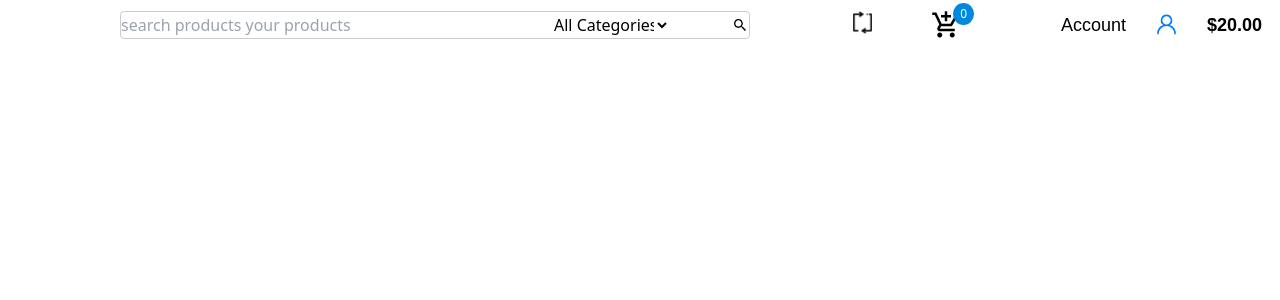
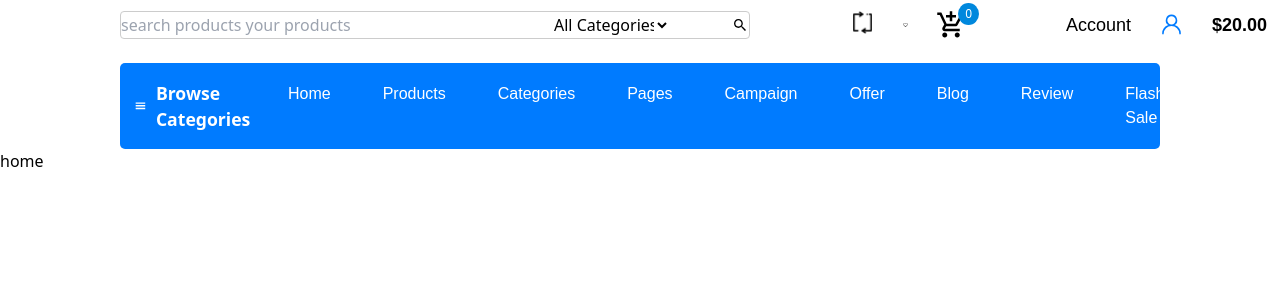
Before and after one commit to Moinulilm10/Healthxtech_task, a React (Vite) app: page / in a window 1280 px wide. Shown: the top 300 px of the page. Built offline with nearby package versions, Linux system fonts and the light colour scheme.

Commit message:
secondary navbar added

```diff
--- a/src/App.jsx
+++ b/src/App.jsx
@@ -1,11 +1,28 @@
-import Navbar from "./components/Navbar/Navbar";
+import { RouterProvider, createBrowserRouter } from "react-router-dom";
+import Home from "./components/Home.jsx/Home";
+import Main from "./layout/Main";
 
 function App() {
-  return (
-    <>
-      <Navbar />
-    </>
-  );
+  const router = createBrowserRouter([
+    {
+      path: "/",
+      element: <Main />,
+      children: [
+        {
+          path: "/",
+          element: <Home />,
+        },
+        // {
+        //   path: "/products/:id",
+        //   loader: async ({ params }) => {
+        //     return fetch(`https://dummyjson.com/products/${params.id}`);
+        //   },
+        //   element: <SingleProductPage />,
+        // },
+      ],
+    },
+  ]);
+  return <RouterProvider router={router}></RouterProvider>;
 }
 
 export default App;
--- /dev/null
+++ b/src/components/Home.jsx/Home.jsx
@@ -0,0 +1,9 @@
+const Home = () => {
+  return (
+    <div>
+      <h1>home</h1>
+    </div>
+  );
+};
+
+export default Home;
--- /dev/null
+++ b/src/components/Navbar/Dropdown.jsx
@@ -0,0 +1,21 @@
+/* eslint-disable react/prop-types */
+import MenuItems from "./MenuItems";
+
+const Dropdown = ({ submenus, dropdown, depthLevel }) => {
+  depthLevel = depthLevel + 1;
+  const dropdownClass = depthLevel > 1 ? "dropdown-submenu" : "";
+  const dropdownStyle = depthLevel > 1 ? { left: "100%", top: "0%" } : {};
+
+  return (
+    <ul
+      className={`dropdown ${dropdownClass} ${dropdown ? "show" : ""}`}
+      style={dropdownStyle}
+    >
+      {submenus.map((submenu, index) => (
+        <MenuItems items={submenu} key={index} depthLevel={depthLevel} />
+      ))}
+    </ul>
+  );
+};
+
+export default Dropdown;
--- /dev/null
+++ b/src/components/Navbar/MenuItems.jsx
@@ -0,0 +1,66 @@
+/* eslint-disable react/prop-types */
+import { useEffect, useRef, useState } from "react";
+import { HiOutlineChevronRight } from "react-icons/hi";
+import { Link } from "react-router-dom";
+import Dropdown from "./Dropdown";
+
+const MenuItems = ({ items, path, depthLevel }) => {
+  const [dropdown, setDropdown] = useState(false);
+  let ref = useRef(null);
+
+  useEffect(() => {
+    const handler = (event) => {
+      if (dropdown && ref.current && !ref.current.contains(event.target)) {
+        setDropdown(false);
+      }
+    };
+    document.addEventListener("mousedown", handler);
+    document.addEventListener("touchstart", handler);
+    return () => {
+      document.removeEventListener("mousedown", handler);
+      document.removeEventListener("touchstart", handler);
+    };
+  }, [dropdown]);
+
+  const onMouseEnter = () => {
+    window.innerWidth > 960 && setDropdown(true);
+  };
+
+  const onMouseLeave = () => {
+    window.innerWidth > 960 && setDropdown(false);
+  };
+
+  return (
+    <li
+      ref={ref}
+      className="menu-items"
+      onMouseEnter={onMouseEnter}
+      onMouseLeave={onMouseLeave}
+    >
+      {items.submenu ? (
+        <>
+          <button
+            type="button"
+            aria-haspopup="menu"
+            aria-expanded={dropdown ? "true" : "false"}
+            onClick={() => setDropdown((prev) => !prev)}
+          >
+            {items.title}
+            {depthLevel > 0 && <HiOutlineChevronRight />}
+          </button>
+          <Dropdown
+            depthLevel={depthLevel}
+            submenus={items.submenu}
+            dropdown={dropdown}
+          />
+        </>
+      ) : (
+        <Link to={path}>
+          <span>{items.title}</span>
+        </Link>
+      )}
+    </li>
+  );
+};
+
+export default MenuItems;
--- a/src/components/Navbar/Navbar.css
+++ b/src/components/Navbar/Navbar.css
@@ -101,7 +101,7 @@
 }
 
 :is(.nav-icon-container) :where(.icon-heart) {
-    font-size: 25px;
+    font-size: 30px;
     cursor: pointer;
     color: black;
 }
@@ -165,9 +165,9 @@
 /* navbar section 2 started from here */
 :is(.dropdown-container) {
     display: flex;
-    align-items: center;
+    /* align-items: center;
     justify-content: center;
-    gap: 254px;
+    gap: 16px; */
 }
 
 :is(.navbar) :where(.navbar-section-2) {
@@ -186,8 +186,8 @@
     justify-content: flex-start;
     font-size: 1.1rem;
     font-weight: 600;
-    gap: 20px;
-    padding: 16px 30px;
+    gap: 10px;
+    padding: 0px 15px;
     color: white;
     cursor: pointer;
 }
--- a/src/components/Navbar/Navbar.jsx
+++ b/src/components/Navbar/Navbar.jsx
@@ -6,7 +6,7 @@ import { MdAddShoppingCart } from "react-icons/md";
 import logo from "../../assets/logo.png";
 import RefreshIcon from "../../assets/refresh.png";
 import "./Navbar.css";
-// import NavbarDropdown from "../smallComponents/NavbarDropdown";
+import NavbarDropdown from "./NavbarDropdown";
 
 const Navbar = () => {
   //   const navigate = useNavigate();
@@ -25,9 +25,9 @@ const Navbar = () => {
             />
             <select>
               <option value="all">All Categories</option>
-              <option value="electronics">Electronics</option>
-              <option value="clothing">Clothing</option>
-              <option value="books">Books</option>
+              <option value="gadget">Gadget</option>
+              <option value="beauty_product">Beauty Product</option>
+              <option value="computers">Computers</option>
             </select>
             <button>
               <IoMdSearch className="mr-[20px]" />
@@ -35,7 +35,7 @@ const Navbar = () => {
           </div>
           <div className="nav-icon-container">
             <img src={RefreshIcon} alt="refresh-icon" />
-            <LiaHeart className="icon-heart" />
+            <LiaHeart className="icon-heart " />
             <div className="cart-container">
               <MdAddShoppingCart className="icon-cart" />
               <span className="total-cart-items">0</span>
@@ -48,9 +48,9 @@ const Navbar = () => {
           </div>
         </div>
       </div>
-      {/* <div className="navbar-section-2">
+      <div className="navbar-section-2">
         <NavbarDropdown />
-      </div> */}
+      </div>
     </div>
   );
 };
--- /dev/null
+++ b/src/components/Navbar/NavbarDropdown.jsx
@@ -0,0 +1,31 @@
+import { GiHamburgerMenu } from "react-icons/gi";
+import { dropdownData } from "../../data/DropDownData";
+import MenuItems from "./MenuItems";
+
+const NavbarDropdown = () => {
+  return (
+    <div className="dropdown-container">
+      <div className="menu-icon">
+        <GiHamburgerMenu />
+        <span className="text-base">Browse Categories</span>
+      </div>
+      <div>
+        <ul className="menus">
+          {dropdownData.map((menu, index) => {
+            const depthLevel = 0;
+            return (
+              <MenuItems
+                items={menu}
+                path={menu?.path}
+                key={index}
+                depthLevel={depthLevel}
+              />
+            );
+          })}
+        </ul>
+      </div>
+    </div>
+  );
+};
+
+export default NavbarDropdown;
--- a/src/data/DropDownData.js
+++ b/src/data/DropDownData.js
@@ -8,15 +8,15 @@ export const dropdownData = [
     icon: true,
     submenu: [
       {
-        title: "Product 1",
+        title: "Daily",
         path: "/products/Daily",
       },
       {
-        title: "Product 2",
+        title: "Luxury",
         path: "/products/Luxury",
       },
       {
-        title: "Product 3",
+        title: "Comfortable",
         path: "/products/Comfortable",
       },
     ],
@@ -45,11 +45,11 @@ export const dropdownData = [
             title: "Women Clothing Collections",
             submenu: [
               {
-                title: "Three Piece Collection",
+                title: "Cloth one",
                 path: "/categories/fashion collection",
               },
               {
-                title: "Saree Collection",
+                title: "Cloth two",
                 path: "/categories/fashion collection",
               },
             ],
@@ -63,7 +63,7 @@ export const dropdownData = [
     icon: true,
     submenu: [
       {
-        title: "Page 1",
+        title: "Newsletter",
         path: "/pages/Newsletter",
       },
     ],
@@ -89,7 +89,7 @@ export const dropdownData = [
     path: "/flash-sale",
   },
   {
-    title: "About us",
-    path: "/about-us",
+    title: "Contact",
+    path: "/contact",
   },
 ];
--- a/src/layout/Main.jsx
+++ b/src/layout/Main.jsx
@@ -1,8 +1,10 @@
 import { Outlet } from "react-router-dom";
+import Navbar from "../components/Navbar/Navbar";
 
 const Main = () => {
   return (
     <div>
+      <Navbar />
       <Outlet />
     </div>
   );
```
Also changed, not shown: src/components/Home.jsx/Home.css (added).
